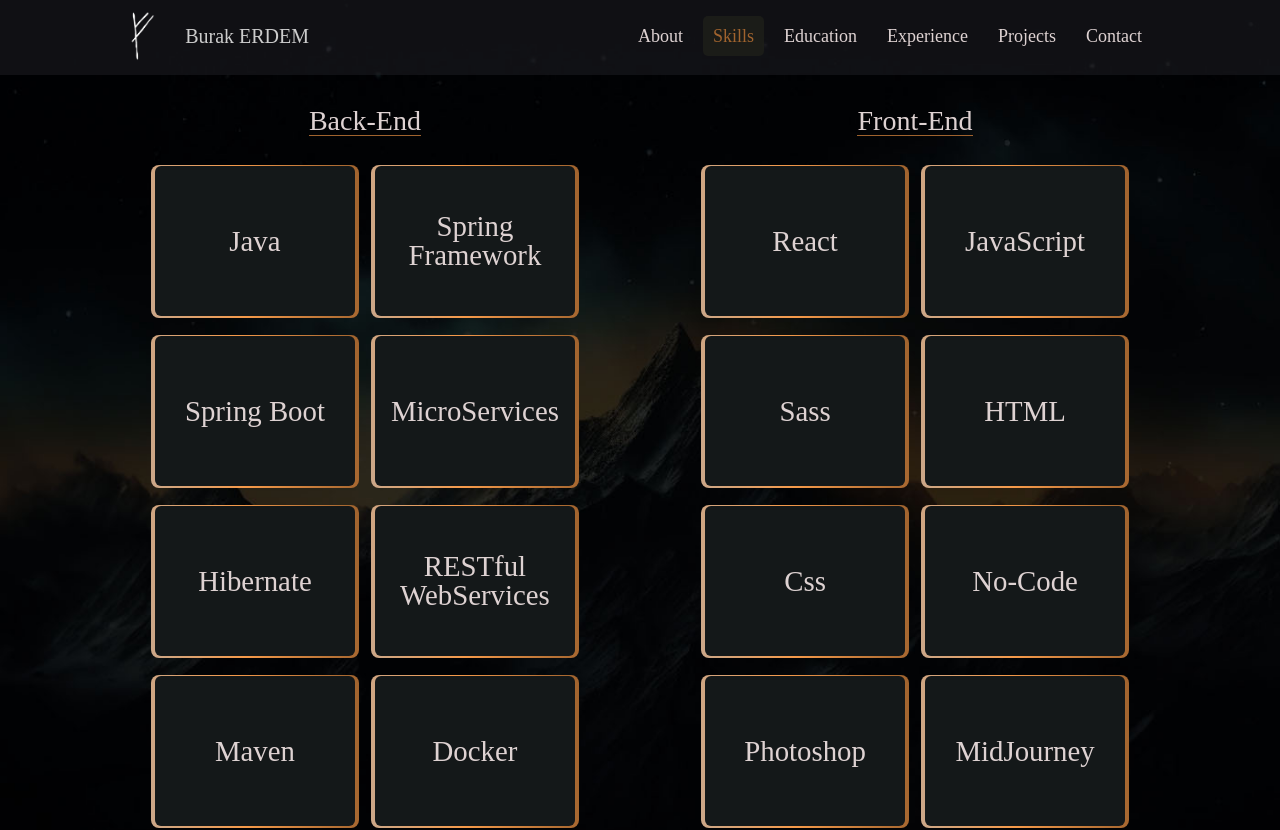
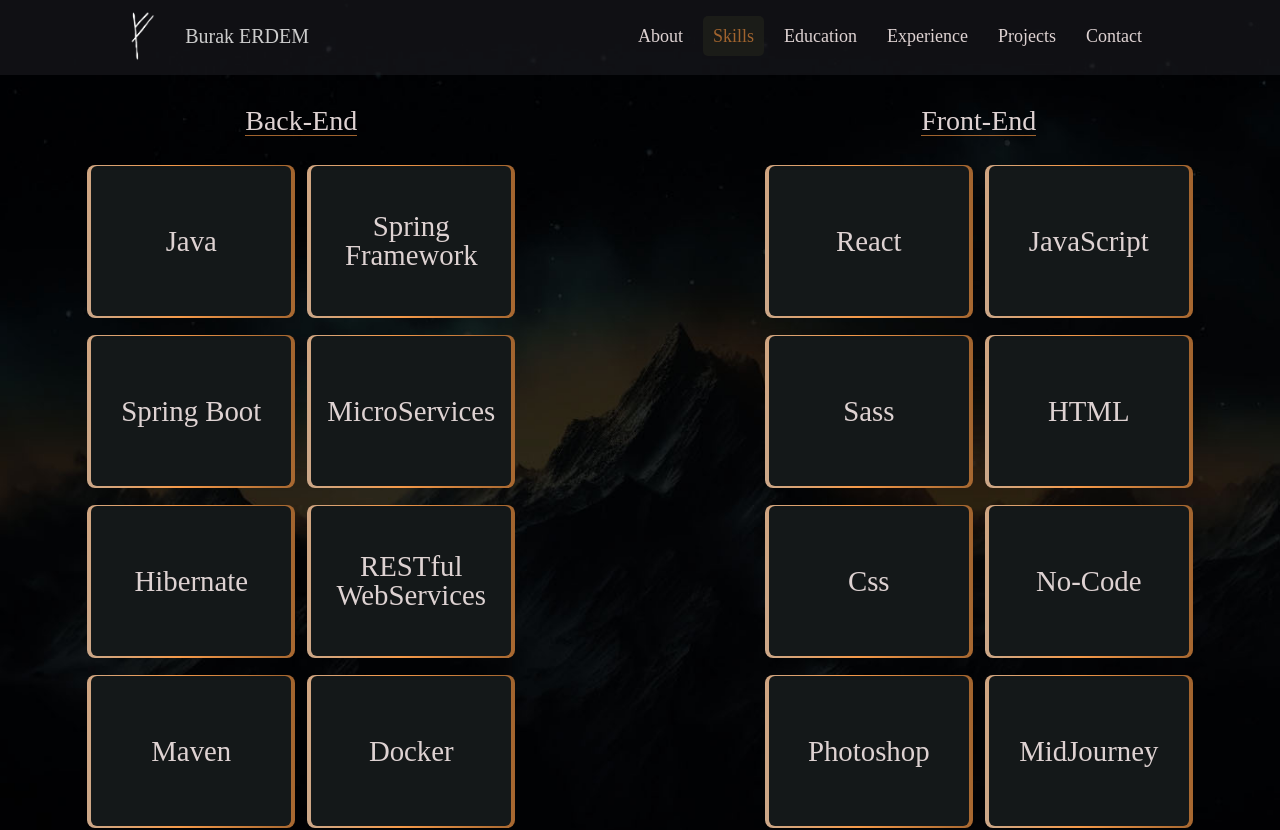
Before and after one commit to erdemburak/personalblog, a React (Create React App) app: page /skills in a window 1280 px wide. Shown: the top 830 px of the page. Built offline with nearby package versions, Linux system fonts and the light colour scheme; what react-swipeable-views-utils would draw is missing.

Commit message:
css düzenlemeleri yapıldı

```diff
--- a/src/components/navbar/Navbar.css
+++ b/src/components/navbar/Navbar.css
@@ -97,6 +97,6 @@
     }
 
     .blog-navbar {
-        margin-top: 2%;
+        margin-top: 1%;
     }
 }
--- a/src/components/pages/Skills.jsx
+++ b/src/components/pages/Skills.jsx
@@ -6,7 +6,7 @@
     return (<>
 
         <div style={{ display: 'flex', justifyContent: 'center' }}>
-            <div style={{ display: 'flex', justifyContent: 'center', minHeight: '90vh', maxWidth: '90%' }}>
+            <div className='skills-page'>
                 <div className='deneme'>
                     <div className='backend-skills' >
                         <div className='courses'>
--- a/src/components/pages/card/Card.css
+++ b/src/components/pages/card/Card.css
@@ -108,11 +108,18 @@
     align-items: center;
 }
 
+.skills-page {
+    display: flex;
+    justify-content: center;
+    min-height: 90vh;
+    max-width: 90%;
+}
+
 @media (max-width: 768px) {
     :root {
         --card-width: 100%;
         /* Kart genişliğini 100% olarak ayarla */
-        --card-height: auto;
+        --card-height: 60px;
         /* Kart yüksekliğini otomatik ayarla */
     }
 
@@ -148,3 +155,52 @@
         /* Bağlantıların üst kenar boşluğunu ayarla */
     }
 }
+
+@media (min-width: 1550px) and (max-width: 1741px) {
+    .deneme {
+        max-width: 100%;
+    }
+}
+
+@media (min-width: 900px) and (max-width: 1548px) {
+    .deneme {
+        max-width: 100%;
+    }
+
+    .skills-page {
+        max-width: 100%;
+    }
+}
+
+@media (min-width: 885px) and (max-width: 954px) {
+    .deneme {
+        max-width: 100%;
+        gap: 5px;
+    }
+
+    .skills-page {
+        max-width: 100%;
+    }
+}
+
+@media (min-width: 769px) and (max-width: 884px) {
+    :root {
+        --card-width: 40%;
+        /* Kart genişliğini 100% olarak ayarla */
+        --card-height: 80px;
+        /* Kart yüksekliğini otomatik ayarla */
+    }
+
+    .deneme {
+        max-width: 100%;
+        gap: 5px;
+    }
+
+    .skills-page {
+        max-width: 100%;
+    }
+
+    .card {
+        font-size: 1.3rem;
+    }
+}
```
